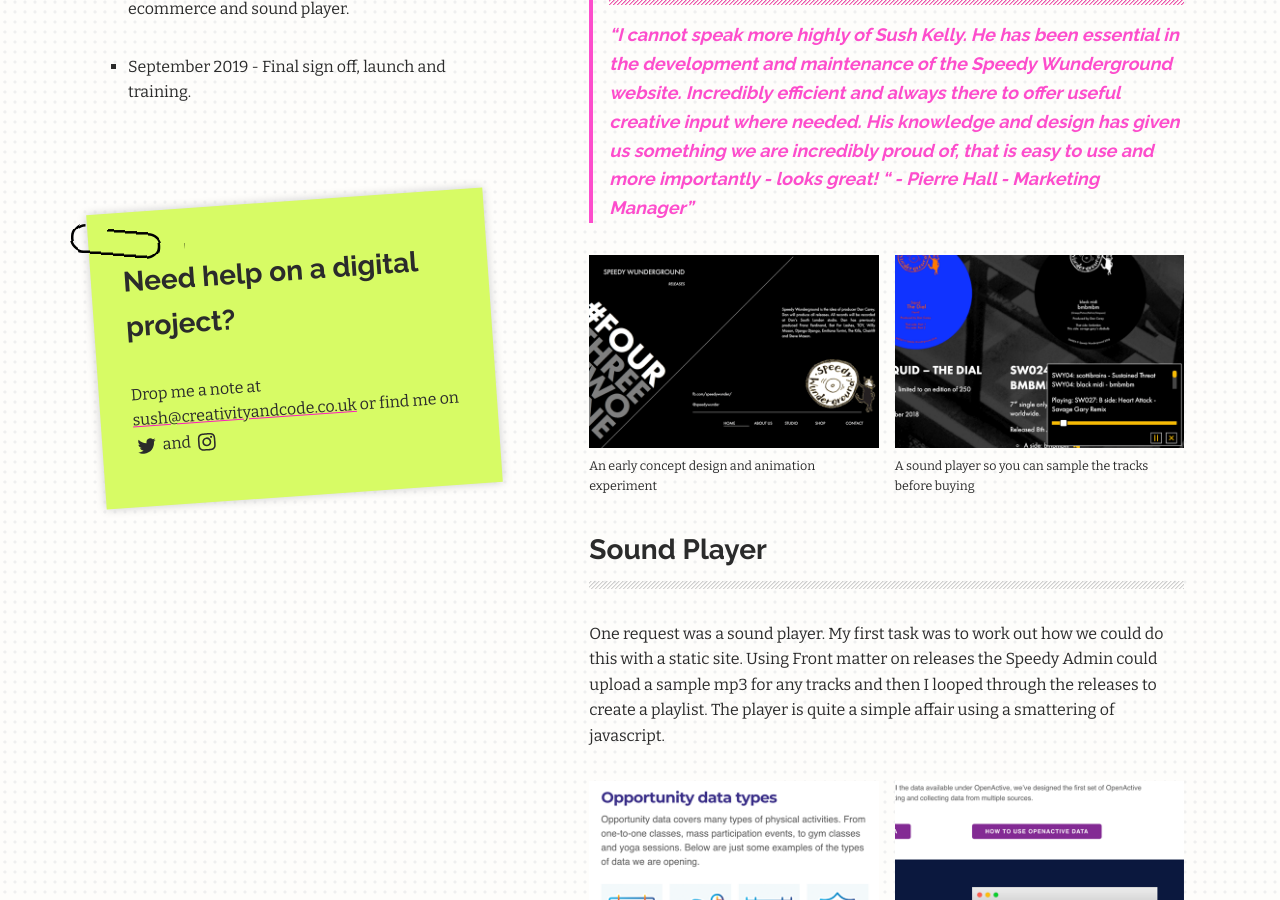
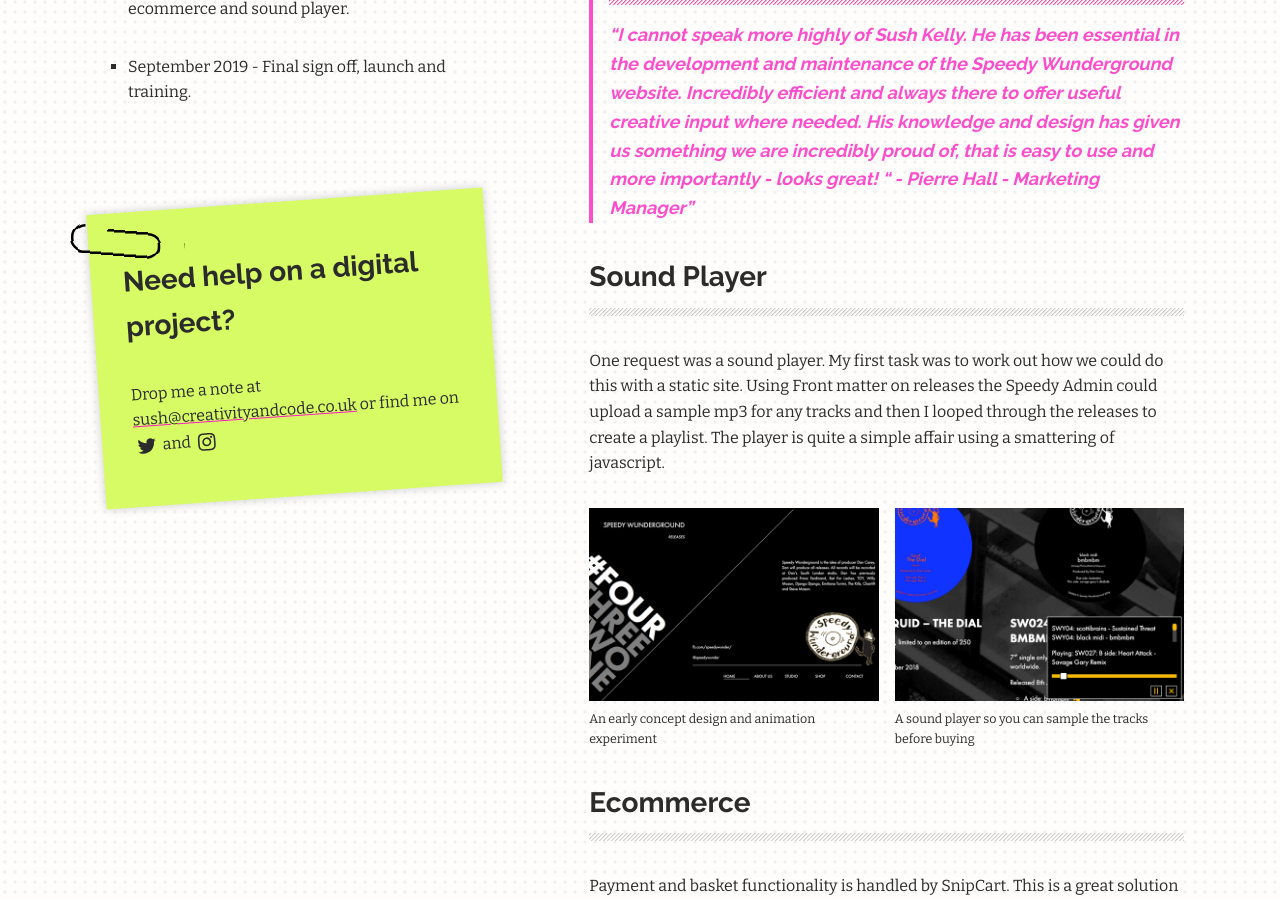
Before and after one commit to maxray/maxray.github.io, a Jekyll site: the page built from _case-studies/speedy-wundergound.markdown, in a window 1280 px wide and 900 px high, scrolled down 1893 px. Built offline with Jekyll 4.4.1, drawn with Linux system fonts in a browser that asks for light colours; some of the changed text lies outside the part shown.

Commit message:
Updated Speedy Wundergound

```diff
--- a/_case-studies/speedy-wundergound.markdown
+++ b/_case-studies/speedy-wundergound.markdown
@@ -68,14 +68,14 @@
 > "I cannot speak more highly of Sush Kelly. He has been essential in the development and maintenance of the Speedy Wunderground website. Incredibly efficient and always there to offer useful creative input where needed. His knowledge and design has given us something we are incredibly proud of, that is easy to use and more importantly - looks great! " - Pierre Hall - Marketing Manager"
 
 
-{% include images3_4.html %}
+
 
 ### Sound Player
 
 One request was a sound player. My first task was to work out how we could do this with a static site. Using Front matter on releases the Speedy Admin could upload a sample mp3 for any tracks and then I looped through the releases to create a playlist. The player is quite a simple affair using a smattering of javascript.
 
+{% include images3_4.html %}
 
-{% include images5_6.html %}
 
 
 ### Ecommerce
@@ -87,6 +87,8 @@
 
 The fact that the site is static means no plugin updates or databases to hack so it is a really low maintenance site that is quick to load.
 
+{% include images5_6.html %}
+
 ### Admin for the Client
 
 Jekyll is super easy to build and deploy for a developer but what about Pierre updating his releases going forward? Enter Siteleaf - a solution that gives a standard web based admin interface for static sites.
```
